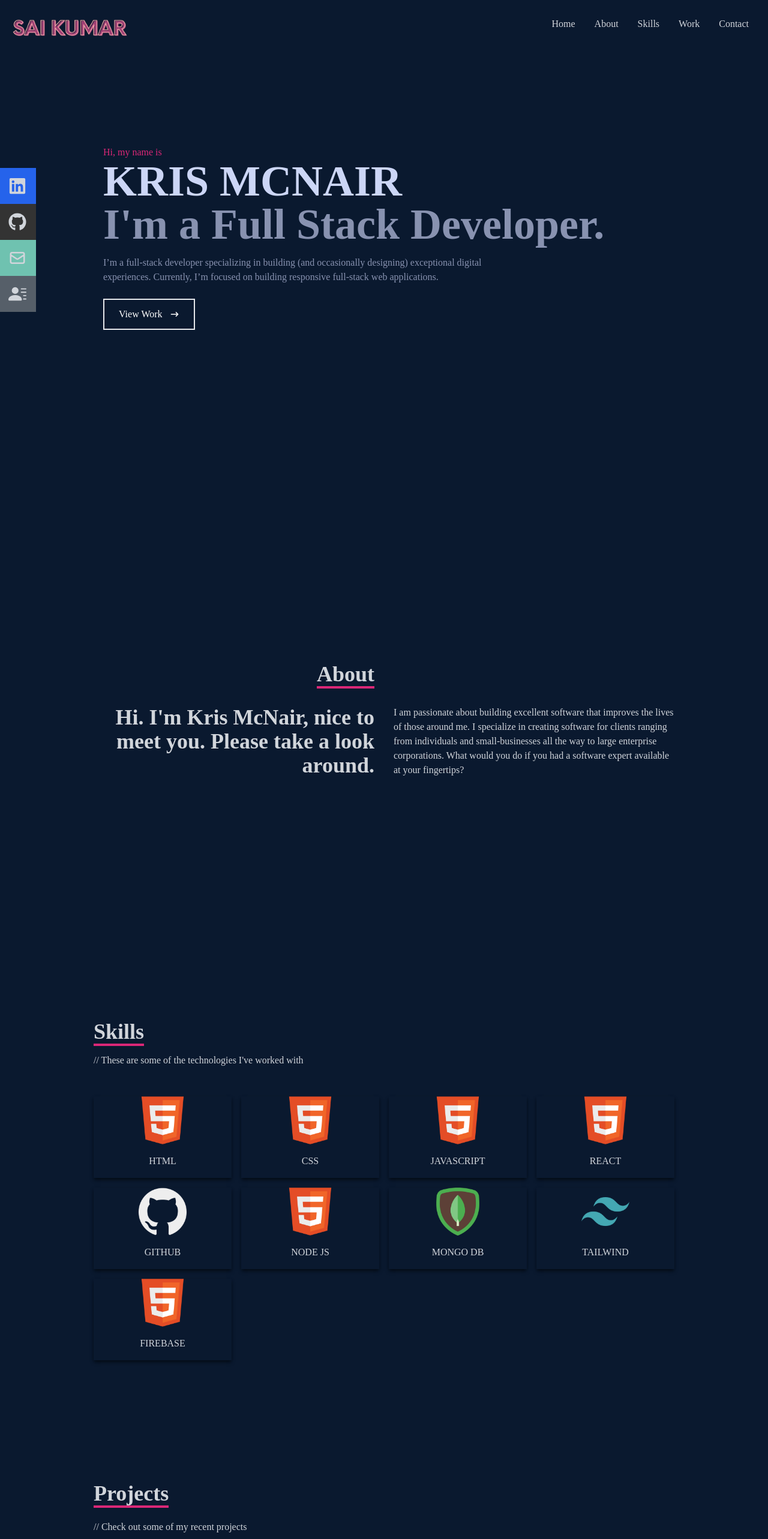
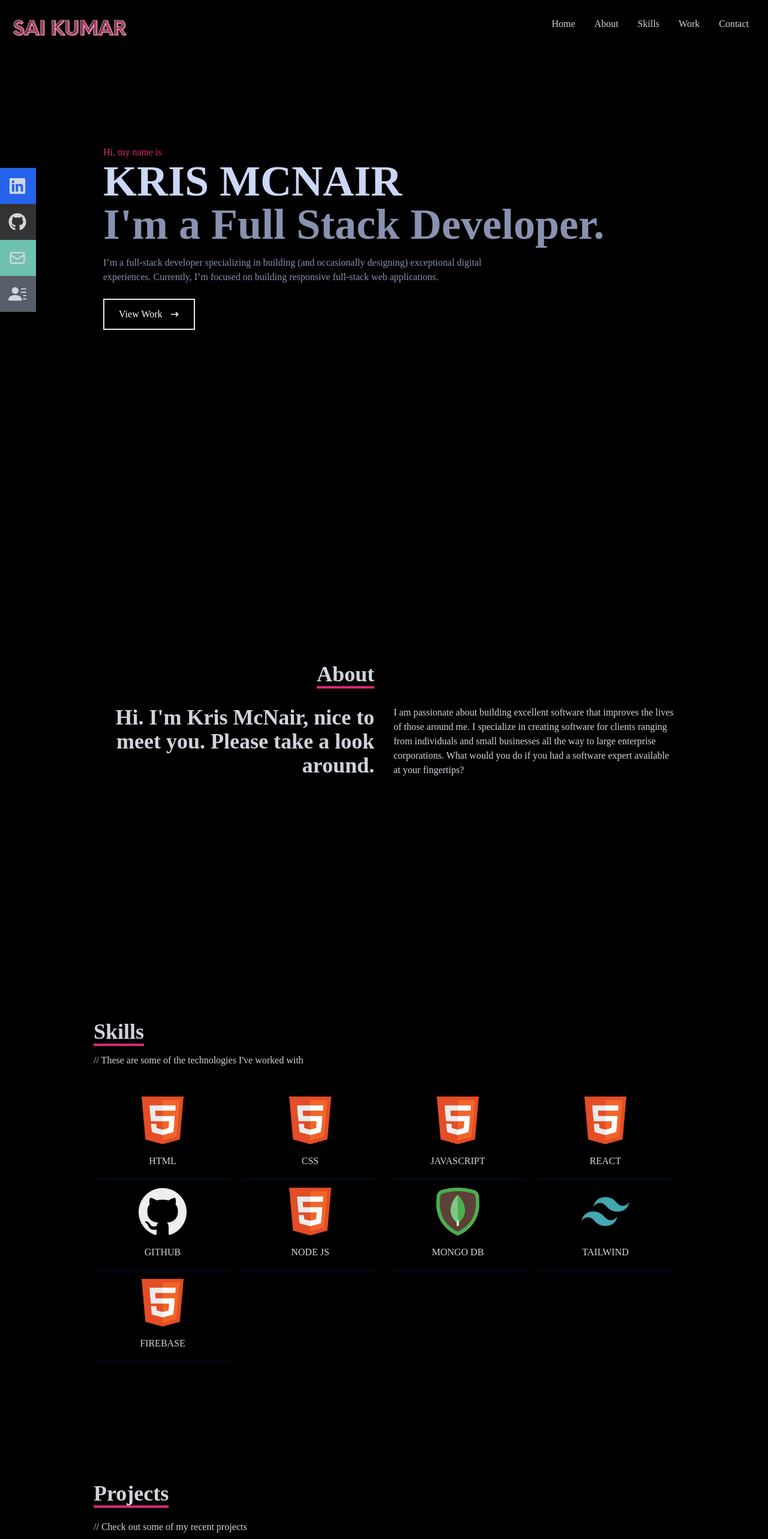
Before and after one commit to kmcnair101/portfolio2, a React (Create React App) app: page / in a window 1280 px wide. Shown: the top 2566 px of the page at 60% size. Built offline with nearby package versions, Linux system fonts and the light colour scheme.

Commit message:
text change

```diff
--- a/src/components/About.jsx
+++ b/src/components/About.jsx
@@ -2,7 +2,7 @@
 
 const About = () => {
   return (
-    <div name="about" className="w-full h-screen bg-[#0a192f] text-gray-300">
+    <div name="about" className="w-full h-screen bg-[#000] text-gray-300">
       <div className="flex flex-col justify-center items-center w-full h-full">
         <div className="max-w-[1000px] w-full grid grid-cols-2 gap-8">
           <div className="sm:text-right pb-8 pl-4">
@@ -22,7 +22,7 @@
             <p>
               I am passionate about building excellent software that improves
               the lives of those around me. I specialize in creating software
-              for clients ranging from individuals and small-businesses all the
+              for clients ranging from individuals and small businesses all the
               way to large enterprise corporations. What would you do if you had
               a software expert available at your fingertips?
             </p>
--- a/src/components/Home.jsx
+++ b/src/components/Home.jsx
@@ -3,7 +3,7 @@
 
 const Home = () => {
   return (
-    <div name="home" className="w-full h-screen bg-[#0a192f]">
+    <div name="home" className="w-full h-screen bg-[#000]">
       {/* Container */}
       <div className="max-w-[1000px] mx-auto px-8 flex flex-col justify-center h-full">
         <p className="text-pink-600">Hi, my name is</p>
--- a/src/components/NavBar.jsx
+++ b/src/components/NavBar.jsx
@@ -9,7 +9,7 @@
   const handleClick = () => setNav(!nav);
 
   return (
-    <div className="fixed w-full h-[80px] flex justify-between items-center px-4 bg-[#0a192f] text-gray-300">
+    <div className="fixed w-full h-[80px] flex justify-between items-center px-4 bg-[#000] text-gray-300">
       <div>
         <img src={Logo} alt="Logo Image" style={{ width: "200px" }} />
       </div>
--- a/src/components/Projects.jsx
+++ b/src/components/Projects.jsx
@@ -4,7 +4,7 @@
 
 const Projects = () => {
   return (
-    <div name="work" className="w-full md:h-screen text-gray-300 bg-[#0a192f]">
+    <div name="work" className="w-full md:h-screen text-gray-300 bg-[#000]">
       <div className="max-w-[1000px] mx-auto p-4 flex flex-col justify-center w-full h-full">
         <div className="pb-8">
           <p className="text-4xl font-bold inline border-b-4 text-gray-300 border-pink-600">
--- a/src/components/Skills.jsx
+++ b/src/components/Skills.jsx
@@ -13,7 +13,7 @@
 
 const Skills = () => {
   return (
-    <div name="skills" className="w-full h-screen bg-[#0a192f] text-gray-300">
+    <div name="skills" className="w-full h-screen bg-[#000] text-gray-300">
       {/* Container */}
       <div className="max-w-[1000px] mx-auto p-4 flex flex-col justify-center w-full h-full">
         <div>
```
